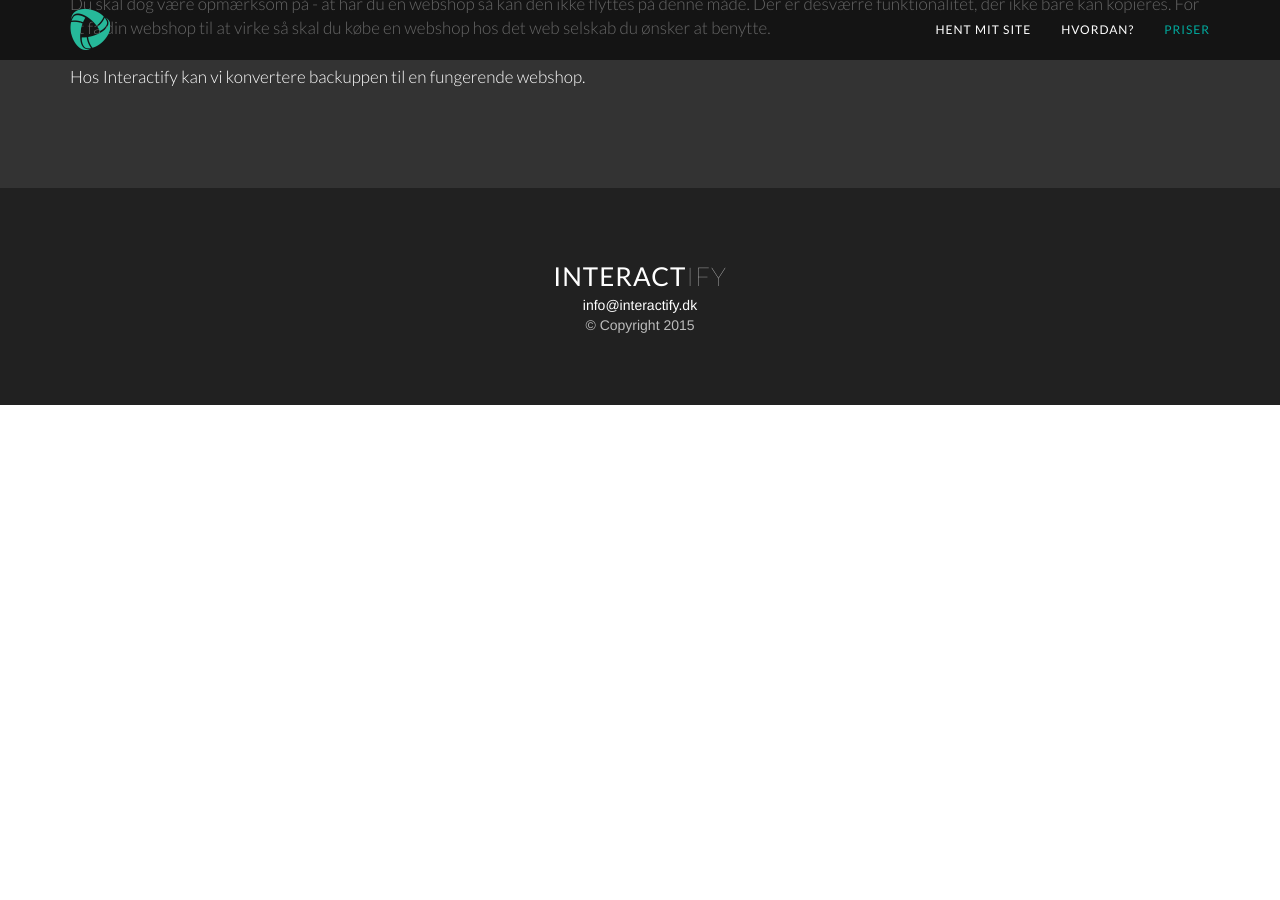
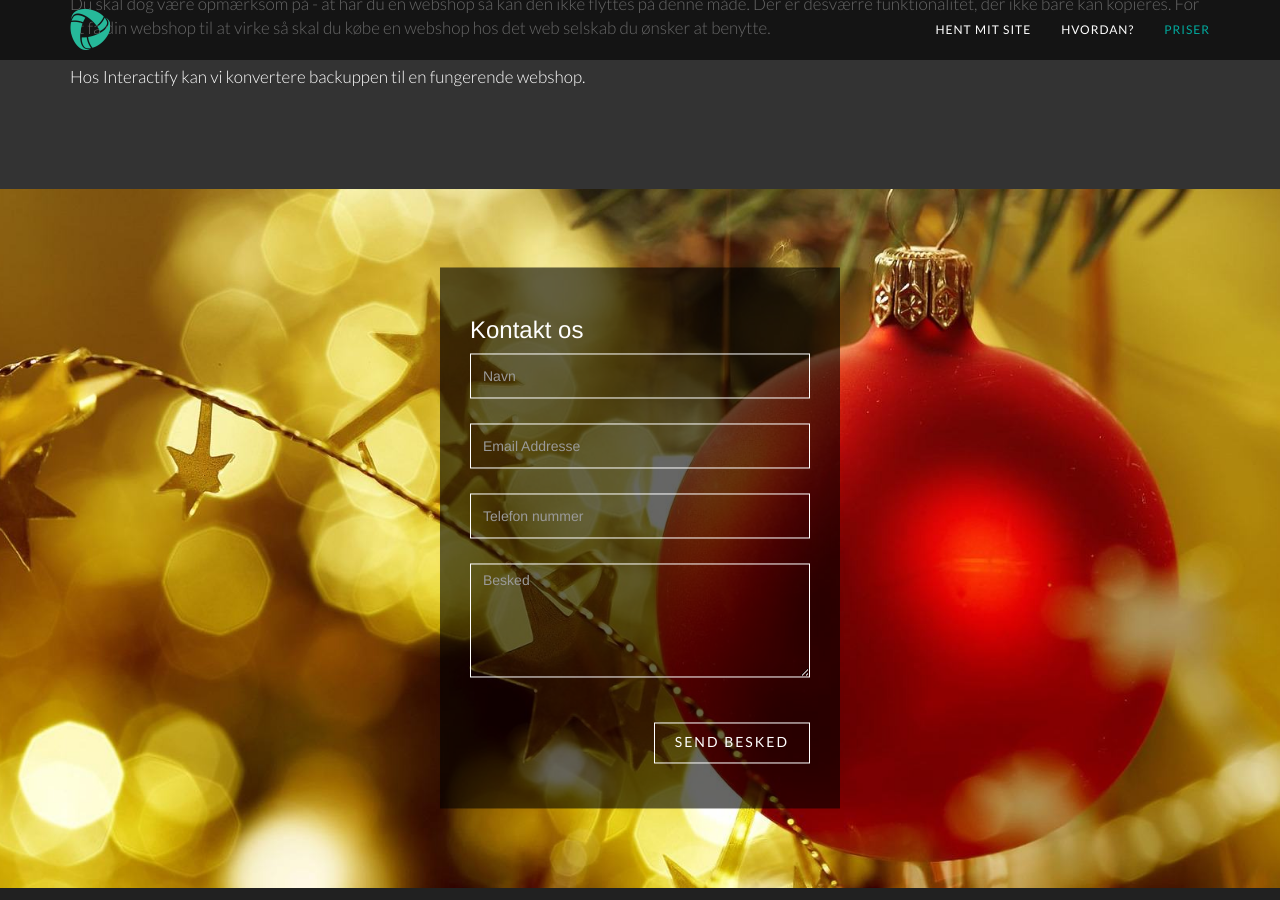
Before and after one commit to Interactify/backup-interactify, a Jekyll site: the page built from index.html, in a window 1280 px wide and 900 px high, scrolled down 2670 px. Built offline with Jekyll 4.4.1, drawn with Linux system fonts in a browser that asks for light colours; some web fonts are replaced; before the commit the page ends 3075 px from its top, so only the background shows below that.

Commit message:
contact added again

```diff
--- a/_layouts/default.html
+++ b/_layouts/default.html
@@ -15,6 +15,7 @@
 
     {% include pris.html %}
 
+    {% include kontakt.html %}
 
     {% include footer.html %}
 
```
Also changed, not shown: 2 other files.
